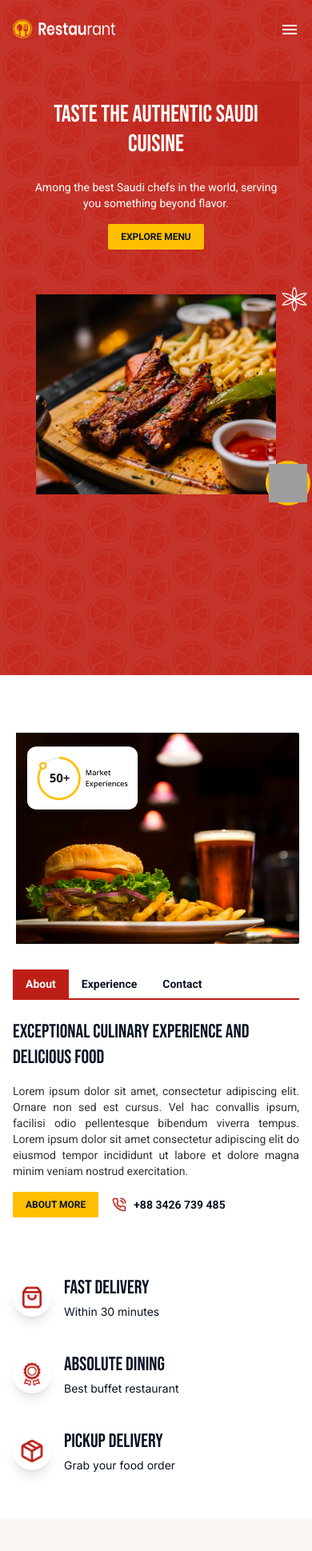
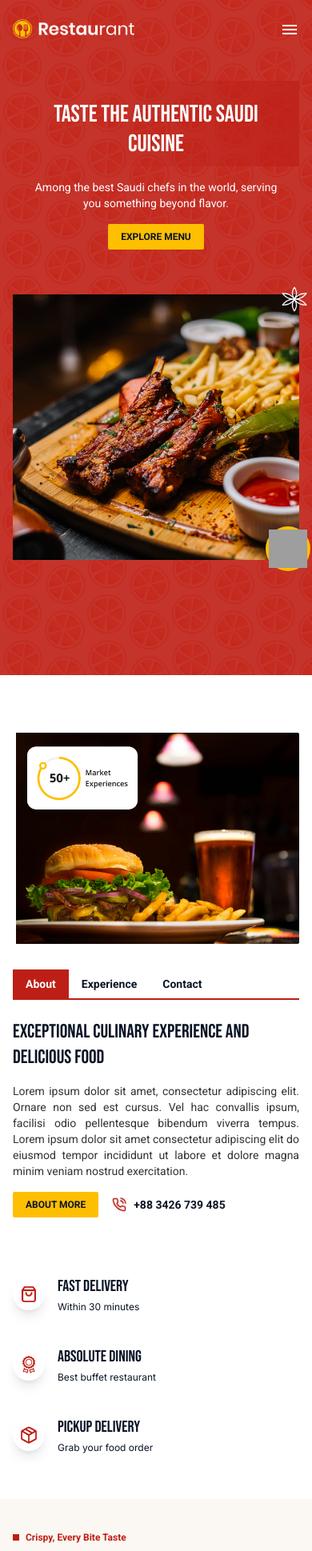
Before and after one commit to RifaOrin/RestaurantApp, a React (Vite) app: page / in a window 390 px wide. Shown: the top 1939 px of the page at 80% size. Built offline with nearby package versions, Linux system fonts and the light colour scheme; grey boxes are pictures that could not be loaded.

Commit message:
hero page image responsive design added

```diff
--- a/src/components/Hero.jsx
+++ b/src/components/Hero.jsx
@@ -27,7 +27,7 @@ function Hero() {
         {/* Left Section: Title, Subtitle, and Button */}
         <div className="relative w-full md:w-1/2 text-white text-center md:text-left mb-8 md:mb-0">
           {/* Title with Gradient Background */}
-          <div className="relative w-full md:w-[500px] md:h-[150px] xl:w-[648px] xl:h-[205px] 2xl:w-[822px] 2xl:h-[228px] mx-auto md:mx-0">
+          <div className="relative w-full md:w-[429px] lg:w-[500px] md:h-[150px] xl:w-[648px] xl:h-[205px] 2xl:w-[822px] 2xl:h-[228px] mx-auto md:mx-0">
             <img
               src={gradientBg}
               alt="gradient background"
@@ -56,7 +56,7 @@ function Hero() {
           <img
             src={foodImage}
             alt="right section image"
-            className="w-[300px] h-[250px] sm:w-[536px] sm:h-[400px] lg:w-[580px] lg:h-[430px] object-cover"
+            className="w-full h-full sm:w-[536px] sm:h-[400px] lg:w-[580px] lg:h-[430px] object-cover"
           />
 
           {/* Slightly Larger Yellow Circle Background */}
--- a/src/components/InfoSection.jsx
+++ b/src/components/InfoSection.jsx
@@ -51,16 +51,18 @@ function InfoSection() {
                 <img
                   src={item.icon}
                   alt={`${item.title} icon`}
-                  className="w-8 h-8 lg:w-6 lg:h-6"
+                  className="w-6 h-6"
                 />
               </div>
 
               {/* Text Section */}
               <div className="flex flex-col gap-1">
-                <p className="font-[500] text-black font-bebas text-2xl">
+                <p className="font-[500] text-black font-bebas text-xl lg:text-2xl">
                   {item.title}
                 </p>
-                <p className="text-black font-inter text-sm">{item.subtitle}</p>
+                <p className="text-black font-inter text-xs lg:text-sm">
+                  {item.subtitle}
+                </p>
               </div>
             </div>
           );
--- a/src/components/Navbar.jsx
+++ b/src/components/Navbar.jsx
@@ -18,7 +18,7 @@ function Navbar() {
       <nav>
         <div className="container flex justify-between items-center py-6">
           {/* Logo and Menu Section */}
-          <div className="flex items-center gap-4 lg:gap-6 2xl:gap-8">
+          <div className="flex items-center gap-2 lg:gap-6 2xl:gap-8">
             {/* Logo */}
             <div className="flex items-center gap-2">
               <img
@@ -29,7 +29,7 @@ function Navbar() {
               <img
                 src={restaurantText}
                 alt="restaurant-text"
-                className="h-4 w-24 xl:h-5"
+                className="h-4 xl:h-5"
               />
             </div>
 
@@ -40,7 +40,7 @@ function Navbar() {
                   <li key={itemIndex}>
                     <a
                       href={item.link}
-                      className="inline-block py-1 px-3 hover:text-yellow font-medium capitalize text-sm xl:text-base 2xl:text-lg transition duration-200 font-raleway"
+                      className="inline-block py-1 px-2 lg:px-3 hover:text-yellow font-medium capitalize text-xs lg:text-sm xl:text-base 2xl:text-lg transition duration-200 font-raleway"
                     >
                       {item.title}
                     </a>
```
